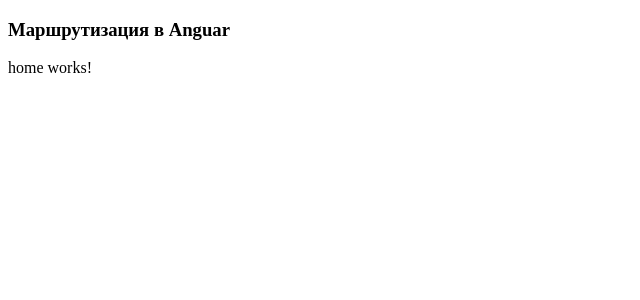
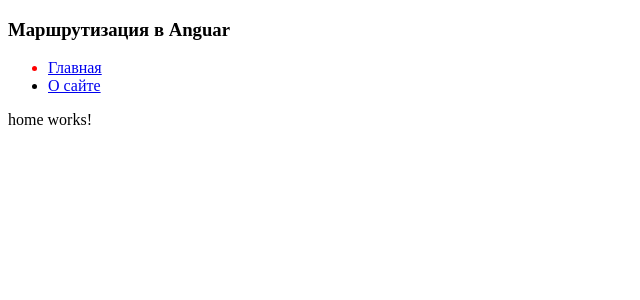
Before and after one commit to MakarovaMargarita/AngularWork, an Angular app in the folder my-app/: page / in a window 1280 px wide. Shown: the top 300 px of the page, without its empty margins (0-640 px from the left). Built offline with nearby package versions, Linux system fonts and the light colour scheme.

Commit message:
style links

```diff
--- a/my-app/src/app/app.component.css
+++ b/my-app/src/app/app.component.css
@@ -0,0 +1,3 @@
+.active{
+    color:red;
+}
--- a/my-app/src/app/app.component.html
+++ b/my-app/src/app/app.component.html
@@ -1,4 +1,13 @@
 <div>
     <h3>Маршрутизация в Anguar</h3>
+    <ul class = "nav">
+        <li routerLinkActive="active"
+            [routerLinkActiveOptions]="{exact:true}">
+            <a routerLink = "">Главная</a>
+        </li>
+        <li routerLinkActive="active">
+            <a routerLink = "/about">О сайте</a>
+        </li>
+    </ul>
     <router-outlet></router-outlet>
 </div>
```
